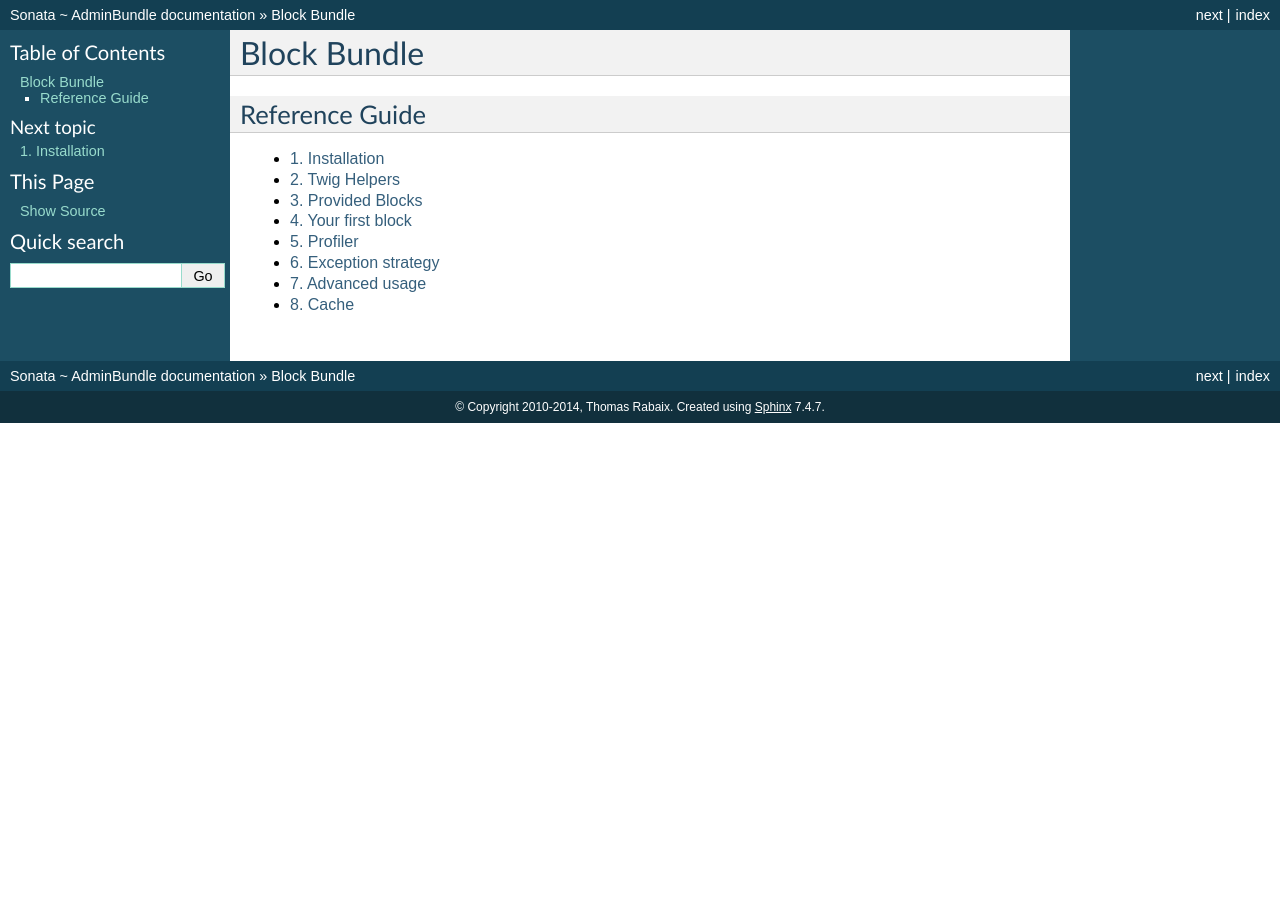
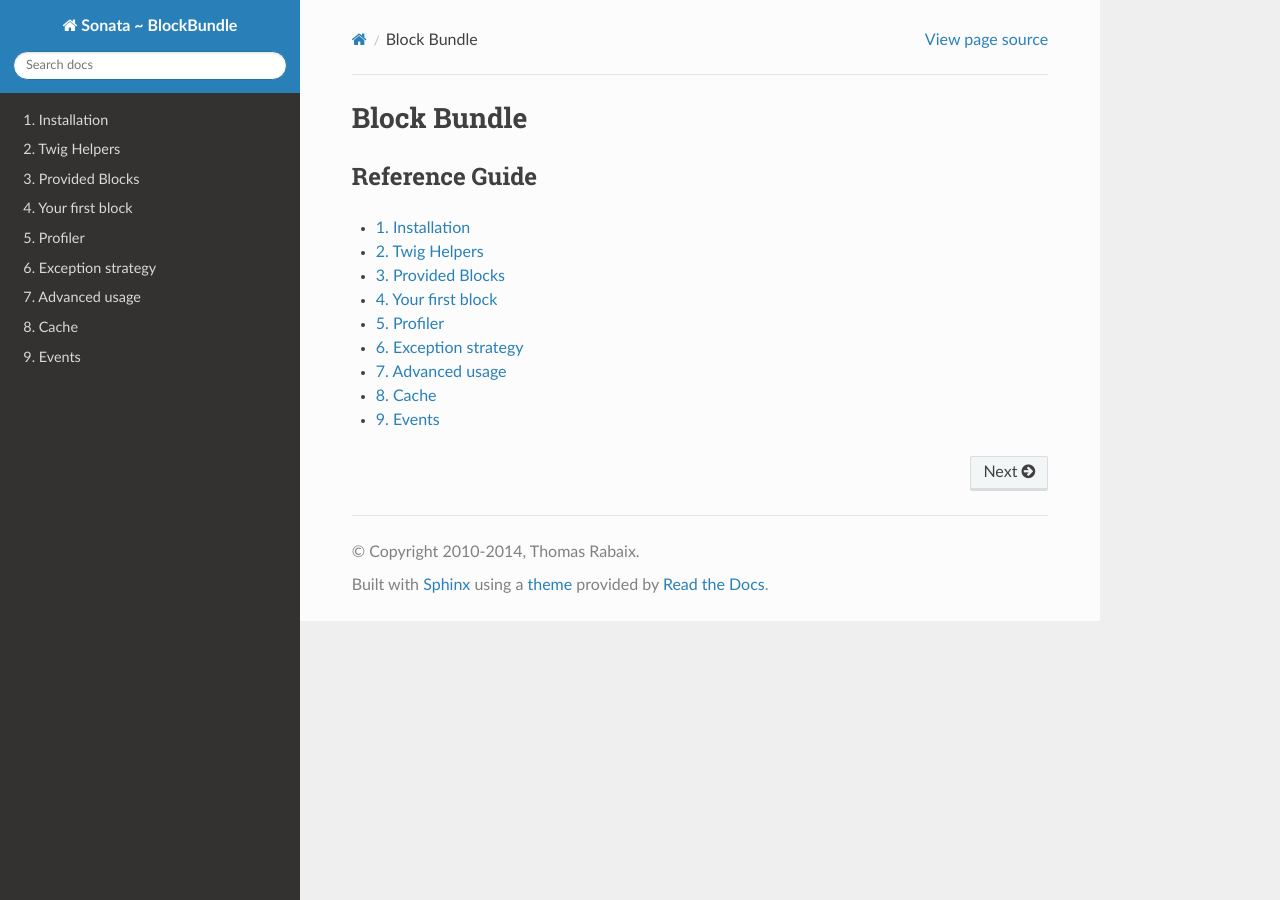
Before and after one commit to sonata-project/SonataBlockBundle, a Sphinx documentation site: the page built from Resources/doc/index.rst, in a window 1280 px wide. Built offline with Sphinx 7.4.7 and the Read the Docs theme 2.0.0, drawn with Linux system fonts in a browser that asks for light colours.

Commit message:
[documentation] improve Sphinx

```diff
--- a/Resources/doc/conf.py
+++ b/Resources/doc/conf.py
@@ -25,7 +25,7 @@ import sys, os
 
 # Add any Sphinx extension module names here, as strings. They can be extensions
 # coming with Sphinx (named 'sphinx.ext.*') or your custom ones.
-extensions = []
+extensions = ['sensio.sphinx.refinclude', 'sensio.sphinx.configurationblock', 'sensio.sphinx.phpcode']
 
 # Add any paths that contain templates here, relative to this directory.
 templates_path = ['_templates']
@@ -40,7 +40,7 @@ source_suffix = '.rst'
 master_doc = 'index'
 
 # General information about the project.
-project = u'Sonata ~ AdminBundle'
+project = u'Sonata ~ BlockBundle'
 copyright = u'2010-2014, Thomas Rabaix'
 
 # The version info for the project you're documenting, acts as replacement for
@@ -88,10 +88,11 @@ pygments_style = 'sphinx'
 
 
 # -- Options for HTML output ---------------------------------------------------
+import sphinx_rtd_theme
 
 # The theme to use for HTML and HTML Help pages.  See the documentation for
 # a list of builtin themes.
-html_theme = 'default'
+html_theme = 'sphinx_rtd_theme'
 
 # Theme options are theme-specific and customize the look and feel of a theme
 # further.  For a list of options available for each theme, see the
@@ -99,7 +100,7 @@ html_theme = 'default'
 #html_theme_options = {}
 
 # Add any paths that contain custom themes here, relative to this directory.
-#html_theme_path = []
+html_theme_path = [sphinx_rtd_theme.get_html_theme_path()]
 
 # The name for this set of Sphinx documents.  If None, it defaults to
 # "<project> v<release> documentation".
--- a/Resources/doc/index.rst
+++ b/Resources/doc/index.rst
@@ -16,3 +16,4 @@ Reference Guide
    reference/exceptions
    reference/advanced_usage
    reference/cache
+   reference/events
--- a/Resources/doc/reference/your_first_block.rst
+++ b/Resources/doc/reference/your_first_block.rst
@@ -1,5 +1,5 @@
 Your first block
-===============
+================
 
 This quick tutorial explains how to create a RSS reader block.
 
```
Also changed, not shown: Resources/doc/reference/advanced_usage.rst (+4 -3 lines), .travis.yml.
